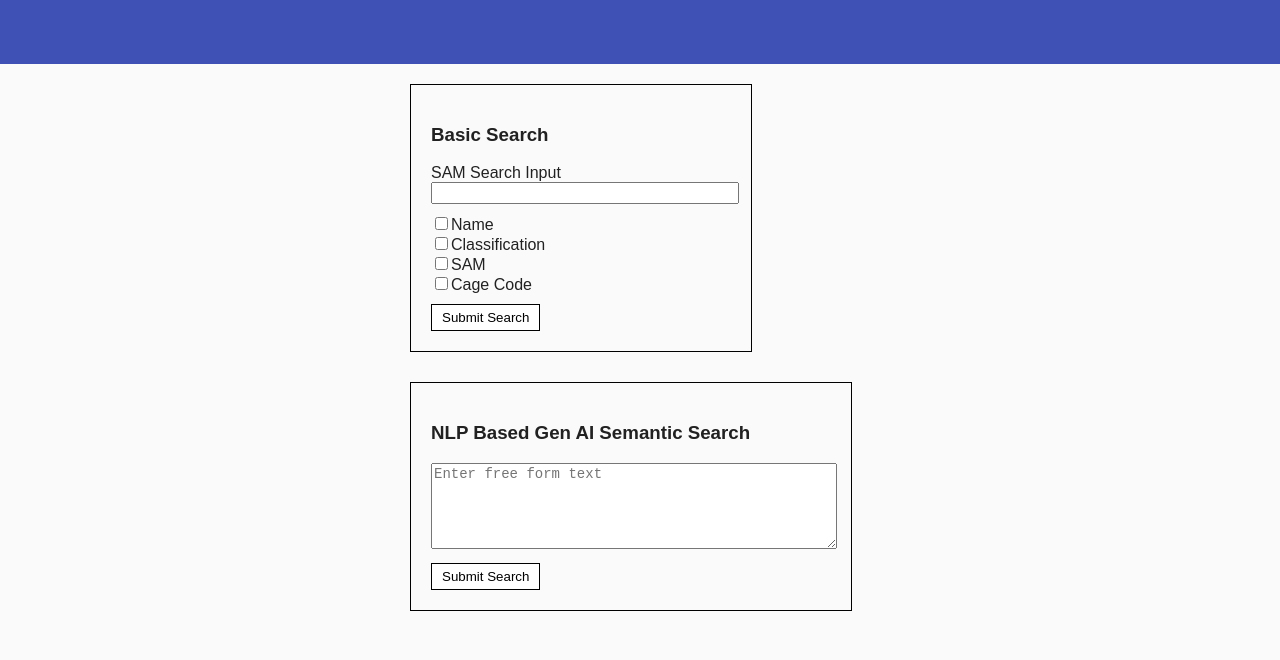
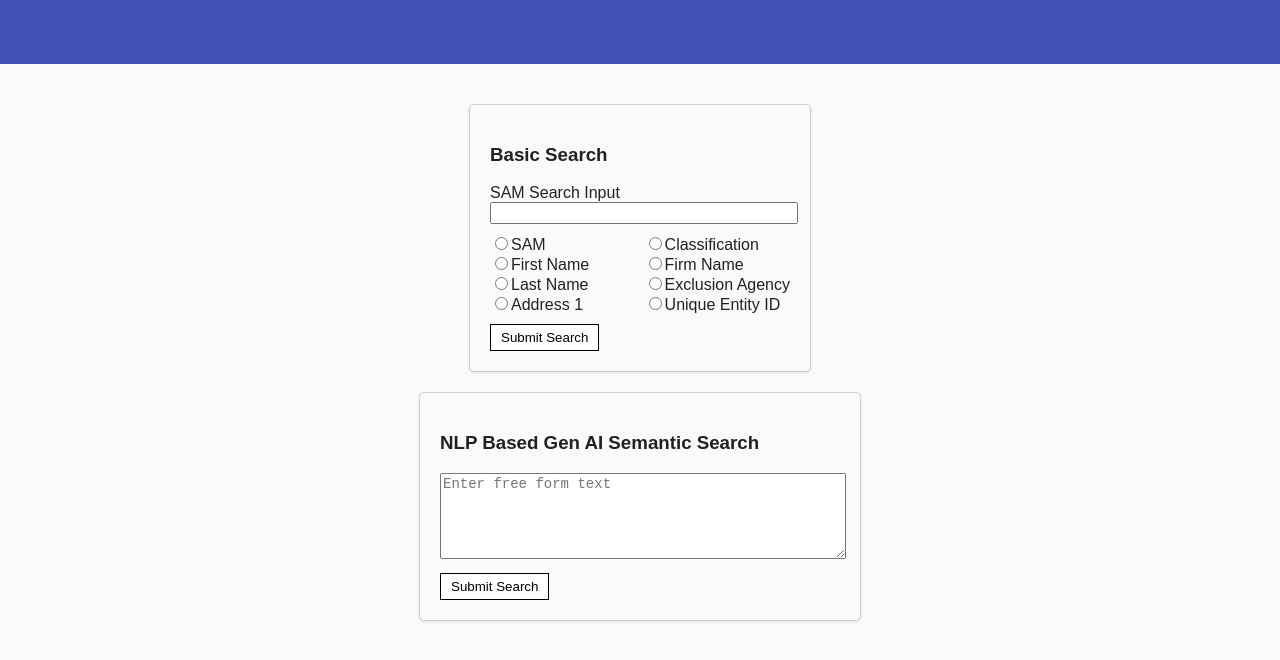
Before and after one commit to venumadisetty/fnma-firecodefusion, an Angular app in the folder frontend/: page / in a window 1280 px wide. Shown: the top 660 px of the page. Built offline with nearby package versions, Linux system fonts and the light colour scheme.

Commit message:
Added angular basic search capabilities with GRAPHQL

```diff
--- /dev/null
+++ b/frontend/src/app/app.service.ts
@@ -0,0 +1,59 @@
+import { Injectable } from '@angular/core';
+import { HttpClient, HttpHeaders } from '@angular/common/http';
+import { Observable } from 'rxjs';
+
+@Injectable({
+    providedIn: 'root',
+})
+
+export class SamsearchService {
+    private apiUrl: string = 'https://kjpr7uni2nhffocmb7hfryvzyq.appsync-api.us-east-1.amazonaws.com/graphql'; // Replace with your AppSync URL
+    private apiKey: string = 'da2-rfydwyvjffh2lfpoy2vttpj67a'; // Replace with your AppSync API key
+
+    constructor(private http: HttpClient) {}
+    // Function to execute the GraphQL query
+    listSAMDATA(header: string, filterValue: string): Observable<any> {
+        const query = `
+        query ListSAMDATA($filter: TableSAMDATAFilterInput, $limit: Int, $nextToken: String) {
+          listSAMDATA(filter: $filter, limit: $limit, nextToken: $nextToken) {
+            items {
+              SAMNumber
+              Classification
+              Name
+              Prefix
+              First
+              Middle
+              Last
+              Suffix
+              Address1
+              Address2
+              City
+              State
+              Country
+              ZipCode
+              UniqueEntityID
+              ExclusionProgram
+              ExcludingAgency
+              ExclusionType
+              AdditionalComments
+              ActiveDate
+              TerminationDate
+              CrossReference
+              CAGE
+              CreationDate
+            }
+            nextToken
+          }
+        }`;
+        const variables = {
+            filter: { [header]: { contains: filterValue } },
+        };
+
+        const headers = new HttpHeaders({
+            'x-api-key': this.apiKey,
+            'Content-Type': 'application/json',
+        });
+
+        return this.http.post(this.apiUrl, { query, variables }, { headers });
+    }
+}
--- a/frontend/src/app/home/home.component.html
+++ b/frontend/src/app/home/home.component.html
@@ -7,18 +7,37 @@
                 <label for="samInput">SAM Search Input</label>
                 <input type="text" id="samInput" name="samInput" [(ngModel)]="basicSearch.samInput"
                        style="width: 100%; margin-bottom: 10px;" required />
-                <div style="margin-bottom: 10px;">
-                    <input type="checkbox" id="name" [(ngModel)]="basicSearch.filters.name" name="name" />
-                    <label for="name">Name</label><br />
-                    <input type="checkbox" id="classification" [(ngModel)]="basicSearch.filters.classification"
-                        name="classification" />
+                <div style="display: flex; justify-content: space-between;">
+                    <div>
+                        <input type="radio" id="sam" [(ngModel)]="basicSearch.filters.sam" name="filterGroup" value="SAMNumber" (change)="onRadioChange($event)"/>
+                        <label for="sam">SAM</label><br />
+
+                        <input type="radio" id="firstName" [(ngModel)]="basicSearch.filters.firstName" name="filterGroup" value="First" (change)="onRadioChange($event)"/>
+                        <label for="firstName">First Name</label><br />
+
+                        <input type="radio" id="lastName" [(ngModel)]="basicSearch.filters.lastName" name="filterGroup" value="Last" (change)="onRadioChange($event)"/>
+                        <label for="lastName">Last Name</label><br />
+
+                        <input type="radio" id="address" [(ngModel)]="basicSearch.filters.address" name="filterGroup" value="Address1" (change)="onRadioChange($event)"/>
+                        <label for="address">Address 1</label><br />
+                    </div>
+
+                    <div>
+                        <input type="radio" id="classification" [(ngModel)]="basicSearch.filters.classification" name="filterGroup" value="Classification" (change)="onRadioChange($event)"/>
                         <label for="classification">Classification</label><br />
-                    <input type="checkbox" id="sam" [(ngModel)]="basicSearch.filters.sam" name="sam" />
-                    <label for="sam">SAM</label><br />
-                    <input type="checkbox" id="cageCode" [(ngModel)]="basicSearch.filters.cageCode" name="cageCode" />
-                    <label for="cageCode">Cage Code</label><br />
+
+                        <input type="radio" id="firmName" [(ngModel)]="basicSearch.filters.firmName" name="filterGroup" value="Name" (change)="onRadioChange($event)"/>
+                        <label for="firmName">Firm Name</label><br />
+
+                        <input type="radio" id="exclusionAgency" [(ngModel)]="basicSearch.filters.exclusionAgency" name="filterGroup" value="ExclusionAgency" (change)="onRadioChange($event)"/>
+                        <label for="exclusionAgency">Exclusion Agency</label><br />
+
+                        <input type="radio" id="uniqueID" [(ngModel)]="basicSearch.filters.uniqueID" name="filterGroup" value="UniqueEntityID" (change)="onRadioChange($event)"/>
+                        <label for="uniqueID">Unique Entity ID</label><br />
                     </div>
-                <button type="submit">Submit Search</button>
+                </div>
+
+                <button type="submit" class="submitSearch">Submit Search</button>
             </form>
         </div>
         <!-- NLP Based Semantic Search Section -->
@@ -31,26 +50,42 @@
             </form>
         </div>
     </div>
-    <!-- Results Table -->
-  <div class="dv-res" *ngIf="showSearchResults">
-    <h3>Search Results</h3>
+
+    <div class="dv-res" *ngIf="samSearchResults && samSearchResults.length > 0">
+        <h3>SAM Search API Results</h3>
         <table border="1" style="width: 100%; border-collapse: collapse; text-align: left;">
             <thead>
             <tr>
-          <th>ID</th>
-          <th>Name</th>
+                <th>SAM Number</th>
                 <th>Classification</th>
-          <th>SAM</th>
-          <th>Cage Code</th>
+                <th>Firm Name</th>
+                <th>Prefix</th>
+                <th>First</th>
+                <th>Middle</th>
+                <th>Last</th>
+                <th>Suffix</th>
+                <th>Address 1</th>
+                <th>Exclusion Agency</th>
+                <th>Active Date</th>
+                <th>Termination Date</th>
+                <th>Unique Entity ID</th>
             </tr>
             </thead>
             <tbody>
-        <tr *ngFor="let item of tableData">
-          <td>{{ item.id }}</td>
-          <td>{{ item.name }}</td>
-          <td>{{ item.classification }}</td>
-          <td>{{ item.sam }}</td>
-          <td>{{ item.cageCode }}</td>
+            <tr *ngFor="let item of samSearchResults">
+                <td>{{ item.SAMNumber || '' }}</td>
+                <td>{{ item.Classification || '' }}</td>
+                <td>{{ item.Name || '' }}</td>
+                <td>{{ item.Prefix || '' }}</td>
+                <td>{{ item.First || '' }}</td>
+                <td>{{ item.Middle || '' }}</td>
+                <td>{{ item.Last || '' }}</td>
+                <td>{{ item.Suffix || '' }}</td>
+                <td>{{ item.Address1 || '' }}</td>
+                <td>{{ item.ExcludingAgency || '' }}</td>
+                <td>{{ item.ActiveDate || '' }}</td>
+                <td>{{ item.TerminationDate || '' }}</td>
+                <td>{{ item.UniqueEntityID || '' }}</td>
             </tr>
             </tbody>
         </table>
--- a/frontend/src/app/home/home.component.scss
+++ b/frontend/src/app/home/home.component.scss
@@ -1,6 +1,12 @@
 .main-panel {
   max-width: 460px;
   margin: 0 auto;
+
+  display: flex;
+  flex-direction: column;
+  align-items: center;   /* Ensures horizontal centering of children */
+  justify-content: center; /* Ensures vertical centering if panel has height */
+  text-align: center;
 }
 
 .header {
@@ -16,8 +22,10 @@ h2 {
 
 .title {
   text-align: center;
-  margin-right: 15px;
-
+  margin: 0;
+}
+.submitSearch{
+  margin-top: 10px;
 }
 
 button {
@@ -36,24 +44,102 @@ input[type='text'] {
   font-size: 14px;
 }
 
-.dv-basic-search {
-  border: 1px solid black;
+/* Ensure dv-basic-search is centered */
+.dv-basic-search,
+.dv-adv-search {
+  border: 1px solid #ccc; /* Lighter gray border instead of black */
+  background-color: #fafafa; /* Light background to make it less stark */
+  border-radius: 5px; /* Rounded corners for a softer look */
   padding: 20px;
-  width: 300px;
+  width: 300px; /* or 400px for dv-adv-search, adjust as needed */
+  margin: 20px auto; /* Center the box */
+  box-shadow: 0 1px 3px rgba(0,0,0,0.1); /* Subtle shadow to add depth */
+  font-family: Arial, sans-serif;
+  text-align: left; /* Keep text aligned to the left for readability */
 }
 
 .dv-adv-search {
-  margin-top: 30px;
-  border: 1px solid black;
-  padding: 20px;
-  width: 400px;
+  width: 400px; /* Adjust as needed for advanced search box */
 }
 
+
 .dv-search {
-  margin: 20px auto;
+  margin: 20px 0;
   font-family: Arial, sans-serif;
 }
 
 .dv-res {
-  margin-top: 30px;
+  margin: 20px 0;
+  padding: 10px;
+  background-color: #f9f9f9;
+  border-radius: 8px;
+  box-shadow: 0 2px 4px rgba(0, 0, 0, 0.1);
+
+  h3 {
+    font-size: 24px;
+    margin-bottom: 20px;
+    color: #333;
+  }
+
+  table {
+    border-collapse: collapse;
+    margin: 0 auto;
+    background-color: #fff;
+    box-shadow: 0 1px 3px rgba(0, 0, 0, 0.1);
+
+    th, td {
+      padding: 10px 12px;
+      border: 1px solid #ddd;
+      text-align: center;
+    }
+
+    th {
+      background-color: #009BE4;
+      color: #ffffff;
+      font-size: 16px;
+    }
+
+    td {
+      font-size: 14px;
+      color: #333;
+    }
+
+    tr:nth-child(even) {
+      background-color: #f2faff;
+    }
+
+    tr:hover {
+      background-color: #e6f4ff;
+    }
+  }
+
+  .no-results {
+    text-align: center;
+    font-size: 18px;
+    color: #888;
+    margin-top: 20px;
+  }
+
+
+
+  button {
+    display: block;
+    margin: 20px auto;
+    padding: 10px 20px;
+    background-color: #009BE4;
+    color: #ffffff;
+    border: none;
+    border-radius: 5px;
+    font-size: 16px;
+    cursor: pointer;
+
+    &:hover {
+      background-color: #0085c2;
+    }
+
+    &:disabled {
+      background-color: #ccc;
+      cursor: not-allowed;
+    }
+  }
 }
--- a/frontend/src/app/home/home.component.ts
+++ b/frontend/src/app/home/home.component.ts
@@ -1,7 +1,8 @@
 import { Component, OnInit } from '@angular/core';
-import { Observable } from "rxjs";
-import { map } from "rxjs/operators";
+import {SamsearchService} from "../app.service";
 import { HttpClient } from '@angular/common/http';
+
+
 
 @Component({
   selector: 'home',
@@ -10,6 +11,13 @@ import { HttpClient } from '@angular/common/http';
   standalone: false
 })
 export class HomeComponent implements OnInit {
+  showSearchResults = false;
+  tableData: any[] = [];
+  title = 'SAM Search API';
+  samSearchResults: any[] = [];
+  nextToken: string | null = null;
+  selectedRadio: any
+
 
   ngOnInit() {
 
@@ -17,10 +25,14 @@ export class HomeComponent implements OnInit {
   basicSearch = {
     samInput: '',
     filters: {
-      name: false,
-      classification: false,
-      sam: false,
-      cageCode: false,
+      sam: '',
+      firstName: '',
+      lastName:'',
+      address:'',
+      classification: '',
+      firmName:'',
+      exclusionAgency:'',
+      uniqueID:''
     },
   };
 
@@ -28,22 +40,34 @@ export class HomeComponent implements OnInit {
     text: '',
   };
 
-  showSearchResults = false;
+  constructor(private http: HttpClient, private samSearchService: SamsearchService) { }
 
-  tableData: any[] = []; // Holds data to display in the table
-
-  constructor(private http: HttpClient) { }
+  onRadioChange(event: Event) {
+    this.selectedRadio = (event.target as HTMLInputElement).value;
+  }
 
   onBasicSearchSubmit() {
     console.log('Basic Search Submitted:', this.basicSearch);
+    this.fetchSAMSearchData();
     this.loadMockData();
     this.showSearchResults = true;
+    this.basicSearch = { samInput: '', filters: {
+        sam: '',
+        firstName: '',
+        lastName:'',
+        address:'',
+        classification: '',
+        firmName:'',
+        exclusionAgency:'',
+        uniqueID:''
+      }};
   }
 
   onSemanticSearchSubmit() {
     console.log('Semantic Search Submitted:', this.semanticSearch.text);
     this.loadMockData();
     this.showSearchResults = true;
+
   }
 
   // Fetch mock data from JSON
@@ -59,4 +83,17 @@ export class HomeComponent implements OnInit {
     );
   }
 
+  fetchSAMSearchData() {
+    console.log(this.selectedRadio)
+    console.log(this.basicSearch.samInput)
+    this.samSearchService.listSAMDATA(this.selectedRadio, this.basicSearch.samInput).subscribe(
+        (response: any) => {
+          this.samSearchResults = response.data.listSAMDATA.items;
+          this.nextToken = response.data.listSAMDATA.nextToken;
+        },
+        (error: any) => {
+          console.error('Error fetching SAMSearch data:', error);
         }
+    );
+  }
+}
```
Lines whose indentation alone changed are shown as unchanged.
